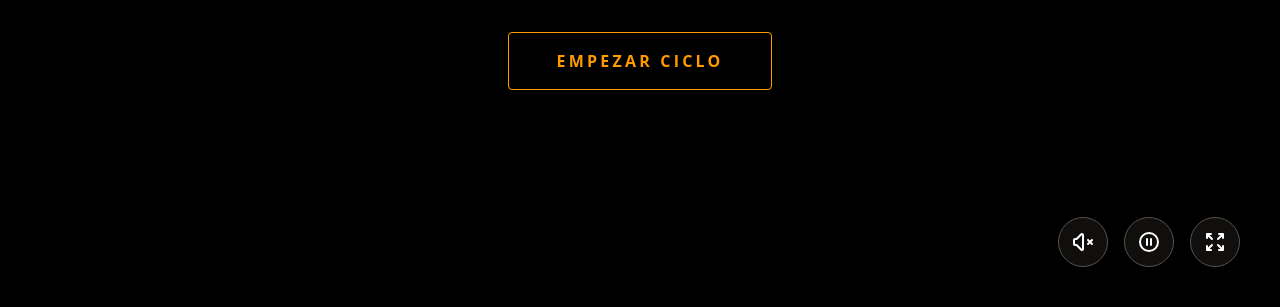
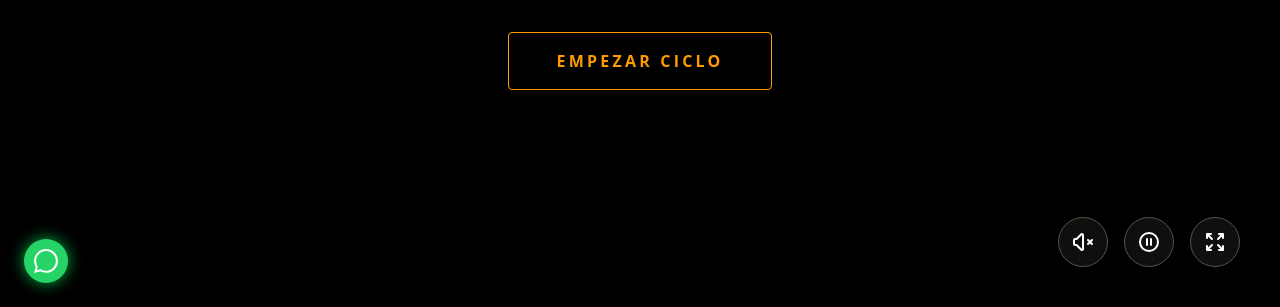
Before and after one commit to dafnejimenezlop/mi-serie-favorita, an Astro site: page / in a window 1280 px wide. Shown: the part 493-800 px from the top of the page. Built offline with nearby package versions, Linux system fonts and the light colour scheme; Astro itself is replaced by a stand-in of ours; a script that the page names is missing.

Commit message:
feat() agregar funcionalidad para el botón de Whatsapp

```diff
--- a/src/components/Whatsapp.astro
+++ b/src/components/Whatsapp.astro
@@ -1,12 +1,29 @@
+---
+// src/components/Whatsapp.astro
+---
+
 <a
-    href="https://wa.me/34644594975?text=Hola!%20He%20visto%20tu%20web%20y%20quiero%20recomendarte%20algo."
-    target="_blank"
-    class="fixed bottom-6 right-6 z-[100] group"
-    data-aos="zoom-in"
-    data-aos-delay="500"
+  href="https://wa.me/34644594975?text=Hola!%20He%20visto%20tu%20web%20y%20quiero%20recomendarte%20algo."
+  target="_blank"
+  class="fixed bottom-6 left-6 z-[100] group"
+  data-aos="fade-up"
+  data-aos-delay="500"
 >
-    <div class="absolute inset-0 bg-green-500 rounded-full blur group-hover:blur-md transition-all animate-pulse"></div>
-    <div class="relative bg-[#25d366] p-4 rounded-full shadow-2xl transition-transform group-hover:rotate-12">
-        <svg class="w-8 h-8 text-white" fill="currentColor" viewBox="0 0 24 24"><path d="M.057 24l1.687-6.163c-1.041-1.804-1.588-3.849-1.587-5.946.003-6.556 5.338-11.891 11.893-11.891 3.181.001 6.167 1.24 8.413 3.488 2.245 2.248 3.481 5.236 3.48 8.414-.003 6.557-5.338 11.892-11.893 11.892-1.99-.001-3.951-.5-5.688-1.448l-6.305 1.654zm6.597-3.807c1.676.995 3.276 1.591 5.316 1.592 5.43 0 9.856-4.426 9.858-9.855.002-5.43-4.425-9.856-9.853-9.856-5.431 0-9.856 4.426-9.858 9.854 0 2.117.575 3.905 1.638 5.637l-.993 3.634 3.702-.971z"/></svg>
-    </div>
+  <div
+    class="absolute inset-0 bg-green-500 rounded-full blur group-hover:blur-md transition-all animate-pulse"
+  >
+  </div>
+
+  <div
+    class="relative bg-[#25d366] p-2 md:p-2.5 rounded-full shadow-2xl transition-transform group-hover:scale-110 group-hover:rotate-12"
+  >
+    <svg
+      class="w-5 h-5 md:w-6 md:h-6 text-white"
+      fill="currentColor"
+      viewBox="0 0 24 24"
+      ><path
+        d="M.057 24l1.687-6.163c-1.041-1.804-1.588-3.849-1.587-5.946.003-6.556 5.338-11.891 11.893-11.891 3.181.001 6.167 1.24 8.413 3.488 2.245 2.248 3.481 5.236 3.48 8.414-.003 6.557-5.338 11.892-11.893 11.892-1.99-.001-3.951-.5-5.688-1.448l-6.305 1.654zm6.597-3.807c1.676.995 3.276 1.591 5.316 1.592 5.43 0 9.856-4.426 9.858-9.855.002-5.43-4.425-9.856-9.853-9.856-5.431 0-9.856 4.426-9.858 9.854 0 2.117.575 3.905 1.638 5.637l-.993 3.634 3.702-.971z"
+      ></path></svg
+    >
+  </div>
 </a>
--- a/src/pages/index.astro
+++ b/src/pages/index.astro
@@ -2,18 +2,19 @@
 // src/pages/index.astro
 import BaseLayout from '../layouts/BaseLayout.astro';
 import Hero from '../components/sections/Hero.astro';
-import Ratings from '../components/sections/Ratings.astro'; // Nueva sección cinemática (Sino y Valo)
+import Ratings from '../components/sections/Ratings.astro';
 import Timeline from '../components/sections/Timeline.astro';
-import Testimonials from '../components/sections/Testimonials.astro'; // Testimonios con imagen circular
+import Testimonials from '../components/sections/Testimonials.astro';
 import Synopsis from '../components/sections/Synopsis.astro';
+import Whatsapp from '../components/Whatsapp.astro'; // <-- 1. Importamos el componente
 ---
 
 <BaseLayout title="DARK">
   <Hero />
-
   <Ratings />
   <Synopsis />
   <Timeline />
+  <Testimonials />
 
-  <Testimonials />
+  <Whatsapp />
 </BaseLayout>
```
